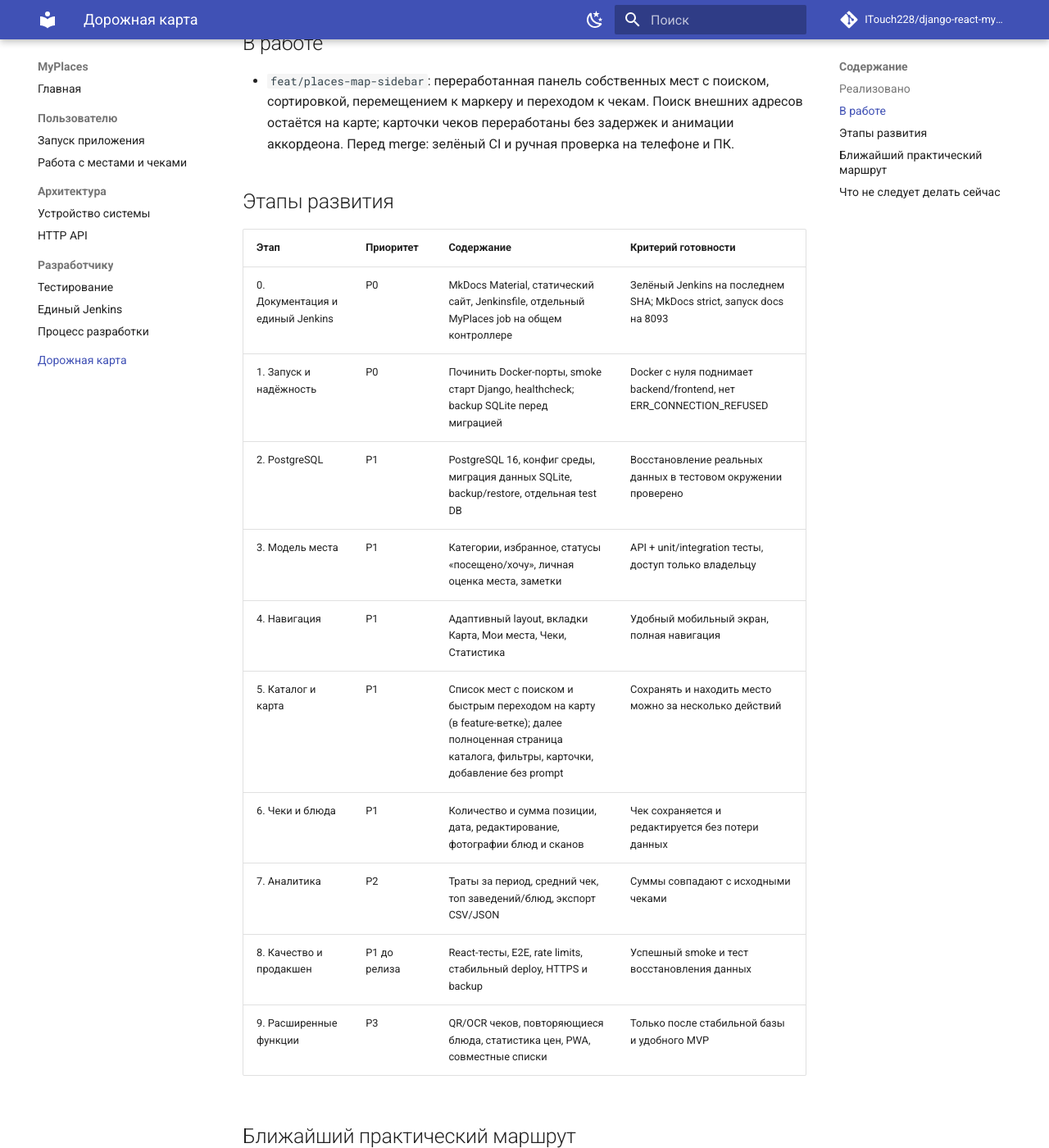
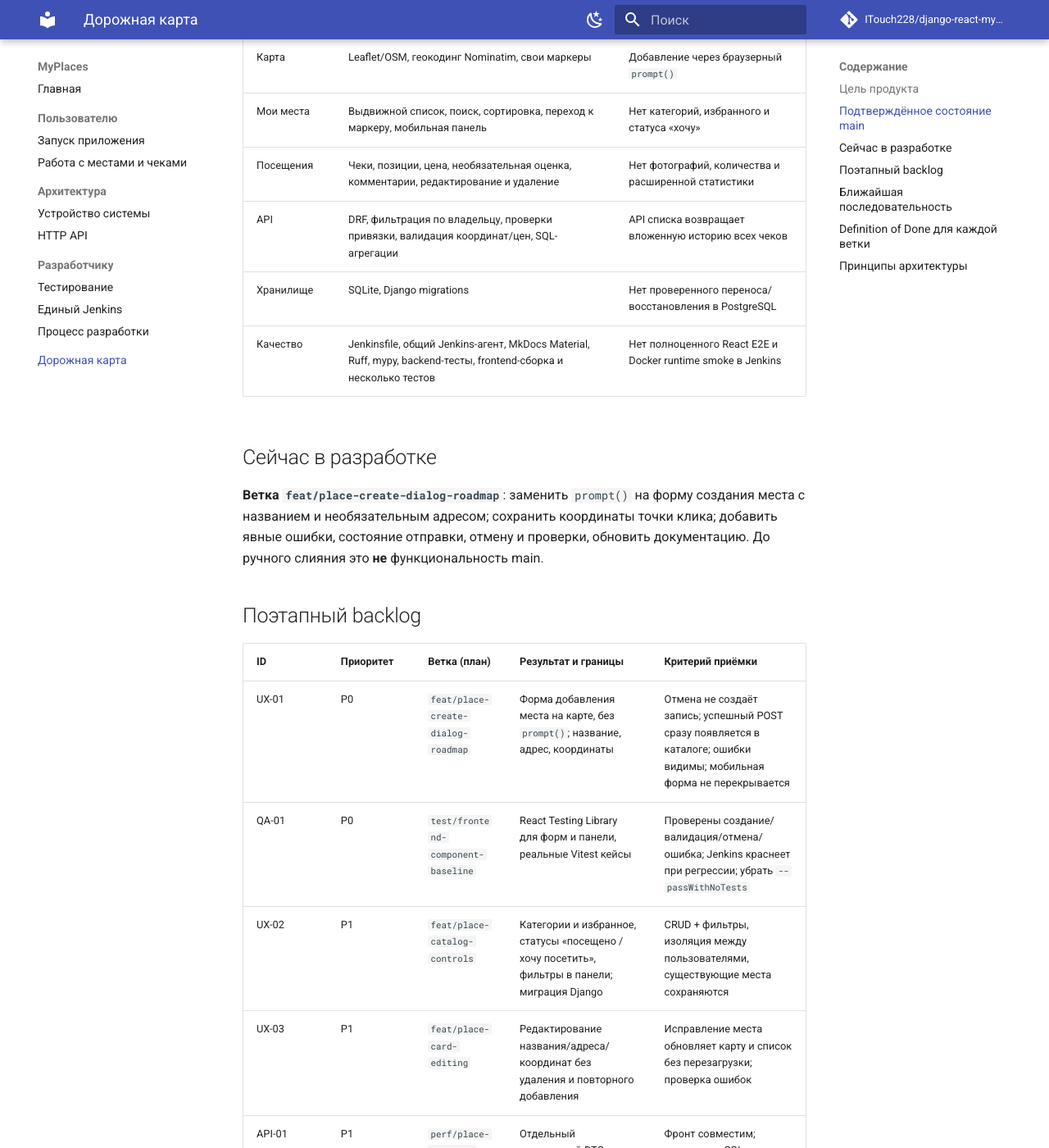
Before and after one commit to ITouch228/django-react-myplaces, an MkDocs documentation site: the page built from docs/roadmap.md, in a window 1280 px wide and 1400 px high, scrolled down 631 px. Shown: the whole window at 82% size. Built offline with MkDocs 1.6.1 and Material for MkDocs 9.7.7, drawn with Linux system fonts in a browser that asks for light colours; comment, search, counter and statistics services are not loaded; some of the changed text lies outside the part shown.

Commit message:
docs: replace stale roadmap with prioritized milestones and acceptance criteria

```diff
--- a/docs/roadmap.md
+++ b/docs/roadmap.md
@@ -1,50 +1,69 @@
 # Дорожная карта MyPlaces
 
-Обновлено 13 ноября 2026 года. Статусы реализованных функций относятся к `main`, а новая панель мест пока разрабатывается в ветке `feat/places-map-sidebar`. Работаем без PR, с ручным rebase/merge.
+Актуально: 13 ноября 2026 года. Источник статуса: код основной ветки `main`. Незавершённые изменения отражены отдельно. Разработка в коротких ветках **от актуального main**, без PR; тесты и документы обновляются **в той же ветке**, ручные `rebase` и `merge --no-ff`.
 
-## Реализовано
+## Цель продукта
 
-- Django 6.1, DRF, JWT, React 18, TypeScript, Leaflet + OpenStreetMap.
-- Личные места, чеки с позициями, ценами и оценками 1-5; поиск по своим местам и геокодинг.
-- Проверка владельца при создании/изменении чека, транзакционное редактирование вложенных позиций.
-- Агрегирование рейтингов и цен в SQL, предзагрузка связанных данных.
-- Валидация цены, координат и радиуса; `Decimal` для сумм.
-- GitHub Actions CI: Python lint/types/tests и frontend lint/build/test command.
-- SQLite как текущая база данных. PostgreSQL пока не внедрён.
+Личный дневник заведений: быстро сохранить место на карте, находить собственные места, фиксировать визиты, отдельные блюда и расходы, сравнивать впечатления и смотреть статистику. Приложение должно оставаться удобным с телефона. Приоритет: качество ввода и сохранность данных раньше сложных функций.
 
-## В работе
+## Подтверждённое состояние main
 
-- `feat/places-map-sidebar`: переработанная панель собственных мест с поиском, сортировкой, перемещением к маркеру и переходом к чекам. Поиск внешних адресов остаётся на карте; карточки чеков переработаны без задержек и анимации аккордеона. Перед merge: зелёный CI и ручная проверка на телефоне и ПК.
+| Направление | Реализовано | Ограничения |
+| --- | --- | --- |
+| Авторизация | Регистрация, JWT, личные данные | Нет управления активными сессиями и rate limit |
+| Карта | Leaflet/OSM, геокодинг Nominatim, свои маркеры | Добавление через браузерный `prompt()` |
+| Мои места | Выдвижной список, поиск, сортировка, переход к маркеру, мобильная панель | Нет категорий, избранного и статуса «хочу» |
+| Посещения | Чеки, позиции, цена, необязательная оценка, комментарии, редактирование и удаление | Нет фотографий, количества и расширенной статистики |
+| API | DRF, фильтрация по владельцу, проверки привязки, валидация координат/цен, SQL-агрегации | API списка возвращает вложенную историю всех чеков |
+| Хранилище | SQLite, Django migrations | Нет проверенного переноса/восстановления в PostgreSQL |
+| Качество | Jenkinsfile, общий Jenkins-агент, MkDocs Material, Ruff, mypy, backend-тесты, frontend-сборка и несколько тестов | Нет полноценного React E2E и Docker runtime smoke в Jenkins |
 
-## Этапы развития
+## Сейчас в разработке
 
-| Этап | Приоритет | Содержание | Критерий готовности |
-| --- | --- | --- | --- |
-| 0. Документация и единый Jenkins | P0 | MkDocs Material, статический сайт, Jenkinsfile, отдельный MyPlaces job на общем контроллере | Зелёный Jenkins на последнем SHA; MkDocs strict, запуск docs на 8093 |
-| 1. Запуск и надёжность | P0 | Починить Docker-порты, smoke старт Django, healthcheck; backup SQLite перед миграцией | Docker с нуля поднимает backend/frontend, нет ERR_CONNECTION_REFUSED |
-| 2. PostgreSQL | P1 | PostgreSQL 16, конфиг среды, миграция данных SQLite, backup/restore, отдельная test DB | Восстановление реальных данных в тестовом окружении проверено |
-| 3. Модель места | P1 | Категории, избранное, статусы «посещено/хочу», личная оценка места, заметки | API + unit/integration тесты, доступ только владельцу |
-| 4. Навигация | P1 | Адаптивный layout, вкладки Карта, Мои места, Чеки, Статистика | Удобный мобильный экран, полная навигация |
-| 5. Каталог и карта | P1 | Список мест с поиском и быстрым переходом на карту (в feature-ветке); далее полноценная страница каталога, фильтры, карточки, добавление без prompt | Сохранять и находить место можно за несколько действий |
-| 6. Чеки и блюда | P1 | Количество и сумма позиции, дата, редактирование, фотографии блюд и сканов | Чек сохраняется и редактируется без потери данных |
-| 7. Аналитика | P2 | Траты за период, средний чек, топ заведений/блюд, экспорт CSV/JSON | Суммы совпадают с исходными чеками |
-| 8. Качество и продакшен | P1 до релиза | React-тесты, E2E, rate limits, стабильный deploy, HTTPS и backup | Успешный smoke и тест восстановления данных |
-| 9. Расширенные функции | P3 | QR/OCR чеков, повторяющиеся блюда, статистика цен, PWA, совместные списки | Только после стабильной базы и удобного MVP |
+**Ветка `feat/place-create-dialog-roadmap`**: заменить `prompt()` на форму создания места с названием и необязательным адресом; сохранить координаты точки клика; добавить явные ошибки, состояние отправки, отмену и проверки, обновить документацию. До ручного слияния это **не** функциональность main.
 
-## Ближайший практический маршрут
+## Поэтапный backlog
 
-1. Слить документацию и подготовить MyPlaces job на общем Jenkins.
-2. Проверить полную сборку, Docker-порты и запуск на хосте.
-3. Обеспечить тестирование пользовательского сценария, добавить React component tests.
-4. Спланировать миграцию на PostgreSQL только после резервной копии SQLite.
-5. Реализовать «Мои места», категории, избранное и удобную карту.
-6. Перейти к фото чеков, расширенным оценкам и аналитике.
+| ID | Приоритет | Ветка (план) | Результат и границы | Критерий приёмки |
+| --- | --- | --- | --- | --- |
+| UX-01 | P0 | `feat/place-create-dialog-roadmap` | Форма добавления места на карте, без `prompt()`; название, адрес, координаты | Отмена не создаёт запись; успешный POST сразу появляется в каталоге; ошибки видимы; мобильная форма не перекрывается |
+| QA-01 | P0 | `test/frontend-component-baseline` | React Testing Library для форм и панели, реальные Vitest кейсы | Проверены создание/валидация/отмена/ошибка; Jenkins краснеет при регрессии; убрать `--passWithNoTests` |
+| UX-02 | P1 | `feat/place-catalog-controls` | Категории и избранное, статусы «посещено / хочу посетить», фильтры в панели; миграция Django | CRUD + фильтры, изоляция между пользователями, существующие места сохраняются |
+| UX-03 | P1 | `feat/place-card-editing` | Редактирование названия/адреса/координат без удаления и повторного добавления | Исправление места обновляет карту и список без перезагрузки; проверка ошибок |
+| API-01 | P1 | `perf/place-summary-detail-api` | Отдельный компактный DTO для списка и полный для карточки, контроль N+1, пагинация при росте объёма | Фронт совместим; количество SQL-запросов не растёт линейно; тесты контрактов |
+| DATA-01 | P1 | `infra/postgres-backup-migration` | PostgreSQL 16 в Docker, отдельная БД тестов, миграция данных из SQLite, backup/restore | Реальные данные и ID сохранены; восстановление на пустой БД протестировано; нет удаления SQLite до проверки |
+| UX-04 | P1 | `feat/navigation-shell` | Единый адаптивный каркас: карта, мои места, чеки; простая навигация | Нет тупиков навигации; основные сценарии на телефоне и ПК |
+| CHECK-01 | P1 | `feat/receipt-item-model` | Количество/цена за единицу, корректная сумма, обработка нескольких визитов | Decimal без потери точности; миграция совместима; тесты CRUD |
+| MEDIA-01 | P1 | `feat/place-receipt-photos` | Фото блюд/чеков, безопасная загрузка и удаление, превью | Валидация размера/типа, права доступа, безопасное удаление, backup оригиналов |
+| ANALYTICS-01 | P2 | `feat/spending-dashboard` | Статистика расходов по периодам, средний чек, топ блюд/заведений | Числа совпадают с исходными чеками; фильтрация по дате и месту |
+| OPS-01 | P1 до публикации | `infra/runtime-smoke-recovery` | Healthchecks и smoke в Docker/Jenkins, логирование, инструкции восстановления | Автотест холодного старта API/UI; восстановление из резервной копии проверено |
+| RELEASE-01 | P1 до публикации | `infra/security-release` | TLS, секреты, rate limiting, проверка CORS, prod build, настройка мониторинга | Безопасный внешний доступ, без DEBUG, проверенные настройки |
+| LATER-01 | P3 | отдельно | Импорт/распознавание чеков (OCR), PWA, совместные коллекции, экспорт | Только после стабильного MVP и подтверждения сценариев |
 
-## Что не следует делать сейчас
+**P0** блокирует дальнейшие UX-изменения при неисправной базовой функциональности; **P1** нужен для удобного MVP или безопасной эксплуатации; **P2/P3** можно отложить.
 
-- Не писать микросервисы и не менять стек ради архитектурной сложности.
-- Не внедрять OCR до появления стабильной формы ручного ввода чека.
-- Не менять схему или удалять SQLite без проверенного переноса данных.
-- Не считать отсутствие frontend-тестов успешным полноценным покрытием: `--passWithNoTests` - временная мера.
+## Ближайшая последовательность
 
-После каждого этапа обновляйте документ и [единые критерии приёмки](testing.md#перед-merge).
+1. **UX-01**: форма добавления места и её документация, в текущей ветке.
+2. **QA-01**: тесты на фронтенде и надёжный Jenkins gate. Не откладывать до добавления фотографий.
+3. **UX-02 и UX-03**: категории, избранное и редактирование карточек с миграциями.
+4. **API-01**: разделение краткого списка и деталей для будущего роста данных.
+5. **DATA-01**: перенос на PostgreSQL со сценариями backup/restore до каких-либо опасных миграций.
+6. **UX-04, CHECK-01, MEDIA-01**: пользовательские функции и медиа.
+7. **ANALYTICS-01**: статистика, когда модель чека и цены стабилизирована.
+
+Реальный порядок может уточняться после тестирования; **не реализовывать всё в одной ветке**.
+
+## Definition of Done для каждой ветки
+
+- Ветка создана непосредственно от актуального `main`; никаких PR и автоматического merge.
+- Функции и состояния ошибок задокументированы в MkDocs **вместе с изменением кода**. Статусы `main` и ветки не смешиваются.
+- Тесты логики, API/контрактов и изменённых пользовательских сценариев добавлены или аргументированно описаны ограничения.
+- Jenkins зелёный на **последнем SHA**, `mkdocs build --strict` и проверки линтеров пройдены.
+- Общий [чек-лист](testing.md#перед-merge) дополнен только новыми сценариями; ручная приёмка на ПК и телефоне.
+- После `git rebase main` повторно проверить новый SHA и только затем вручную `git merge --no-ff` в main. Прогнать CI main и удалить ветку.
+- Не удалять действующие базы, не выполнять разрушительные миграции без проверенного восстановления.
+
+## Принципы архитектуры
+
+Используем Django/DRF + React/TypeScript без лишних микросервисов. Для денег `Decimal`, для доступа фильтрация по владельцу и тесты, для UI явные состояния загрузки, пустых списков и ошибок. Не вводим OCR, общий доступ и сложную аналитику раньше надёжного CRUD и резервного копирования.
```
